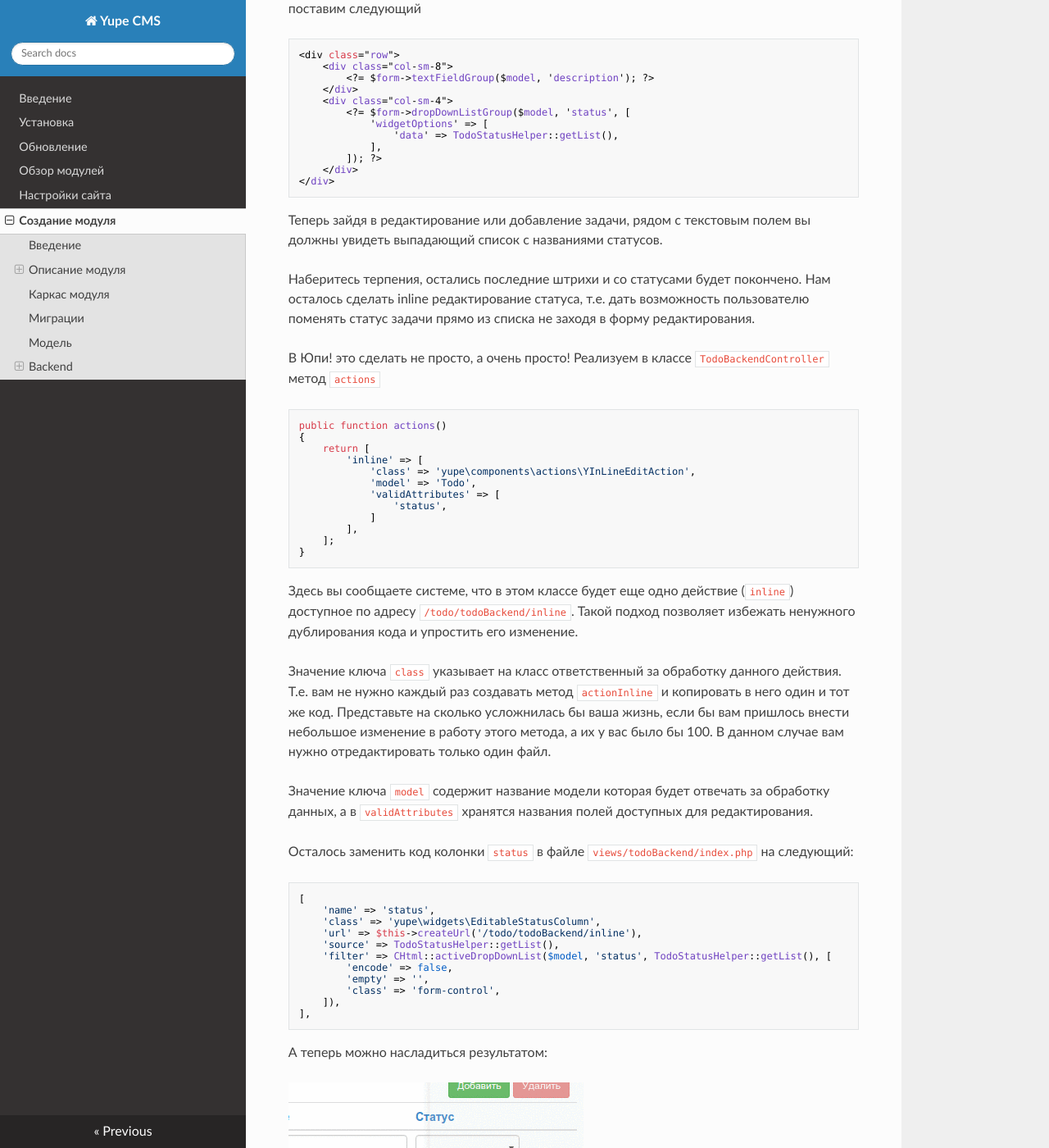
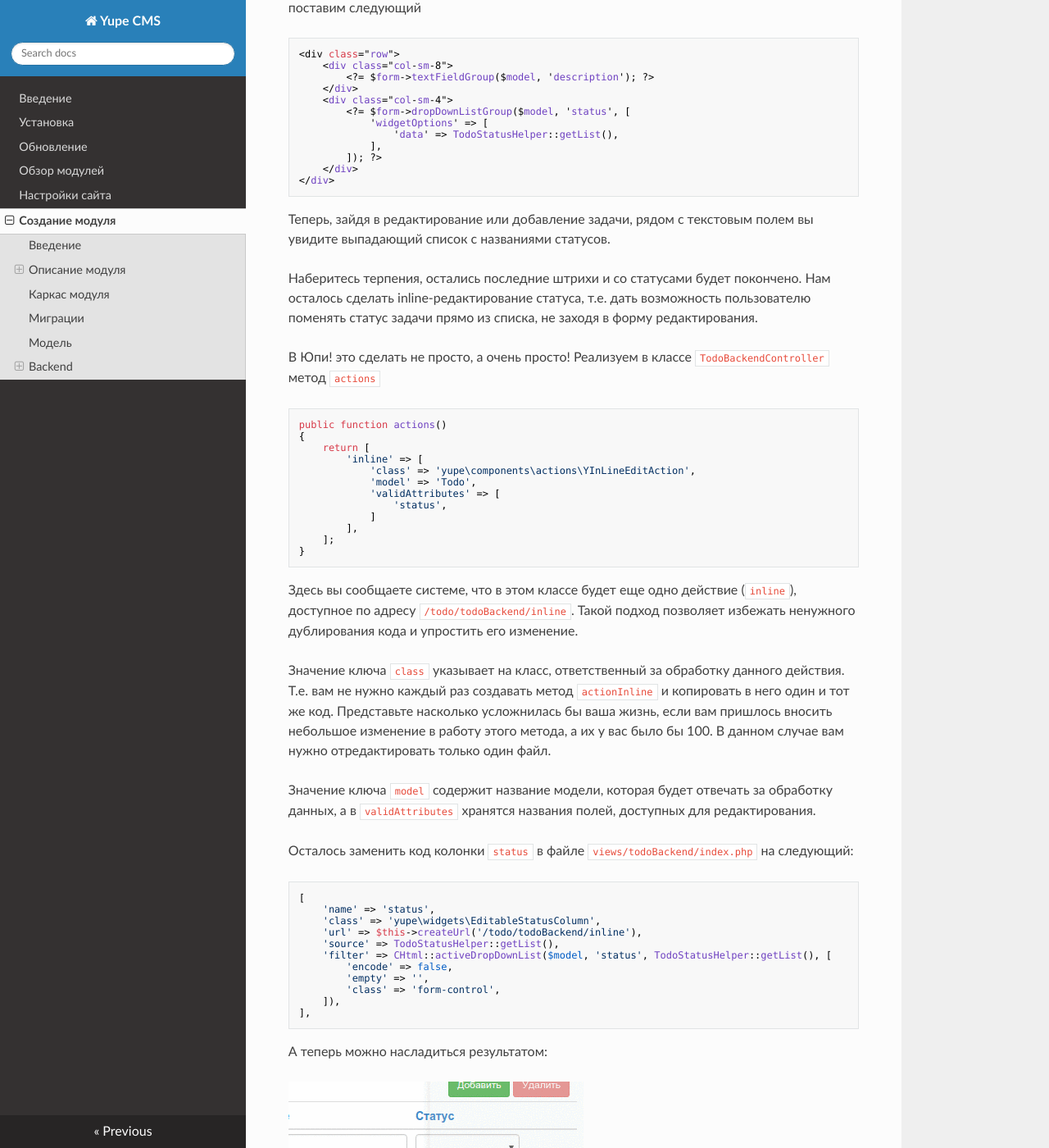
Before and after one commit to amyLabs/yupe-guides, an MkDocs documentation site: the page built from docs/module-create.md, in a window 1280 px wide and 1400 px high, scrolled down 15265 px. Shown: the whole window at 82% size. Built offline with MkDocs 1.6.1, drawn with Linux system fonts in a browser that asks for light colours; nearby versions of some CDN libraries; old or Windows-style settings are respelled for this version of MkDocs; some of the changed text lies outside the part shown.

````diff
--- a/docs/module-create.md
+++ b/docs/module-create.md
@@ -593,11 +593,11 @@ public static function getLabel($id)
 ],
 ```
 
-Теперь, вместо непонятной цифры, у вас должно отображаться название статуса
+Теперь вместо непонятной цифры у вас должно отображаться название статуса
 
 ![Модуль ToDo. Название статуса](img/yupe-module-5.png)
 
-Для удобства фильтрации задач по статусу, сделаем выпадающий список
+Для удобства фильтрации задач по статусу сделаем выпадающий список
 
 ```php
 'filter' => CHtml::activeDropDownList($model, 'status', TodoStatusHelper::getList(), [
@@ -638,9 +638,9 @@ public static function getLabel($id)
 </div>
 ```
 
-Теперь зайдя в редактирование или добавление задачи, рядом с текстовым полем вы должны увидеть выпадающий список с названиями статусов.
+Теперь, зайдя в редактирование или добавление задачи, рядом с текстовым полем вы увидите выпадающий список с названиями статусов.
 
-Наберитесь терпения, остались последние штрихи и со статусами будет покончено. Нам осталось сделать inline редактирование статуса, т.е. дать возможность пользователю поменять статус задачи прямо из списка не заходя в форму редактирования.
+Наберитесь терпения, остались последние штрихи и со статусами будет покончено. Нам осталось сделать inline-редактирование статуса, т.е. дать возможность пользователю поменять статус задачи прямо из списка, не заходя в форму редактирования.
 
 В Юпи! это сделать не просто, а очень просто! Реализуем в классе `TodoBackendController` метод `actions`
 
@@ -659,11 +659,12 @@ public function actions()
 }
 ```
 
-Здесь вы сообщаете системе, что в этом классе будет еще одно действие (`inline`) доступное по адресу `/todo/todoBackend/inline`. Такой подход позволяет избежать ненужного дублирования кода и упростить его изменение.
+Здесь вы сообщаете системе, что в этом классе будет еще одно действие (`inline`), доступное по адресу `/todo/todoBackend/inline`. Такой подход позволяет избежать ненужного дублирования кода и упростить его изменение.
 
-Значение ключа `class` указывает на класс ответственный за обработку данного действия. Т.е. вам не нужно каждый раз создавать метод `actionInline` и копировать в него один и тот же код. Представьте на сколько усложнилась бы ваша жизнь, если бы вам пришлось внести небольшое изменение в работу этого метода, а их у вас было бы 100. В данном случае вам нужно отредактировать только один файл.
+Значение ключа `class` указывает на класс, ответственный за обработку данного действия. Т.е. вам не нужно каждый раз создавать метод `actionInline` и копировать в него один и тот же код. Представьте насколько усложнилась бы ваша жизнь, если вам пришлось вносить небольшое изменение в работу этого метода, а их у вас было бы 100. В данном случае вам нужно отредактировать только один файл.
 
-Значение ключа `model` содержит название модели которая будет отвечать за обработку данных, а в `validAttributes` хранятся названия полей доступных для редактирования.
+Значение ключа `model` содержит название модели, которая будет отвечать за обработку данных, а в `validAttributes` хранятся названия полей,
+ доступных для редактирования.
 
 Осталось заменить код колонки `status` в файле `views/todoBackend/index.php` на следующий:
 
````
Also changed, not shown: other parts of docs/module-create.md (+5 -5 lines).
